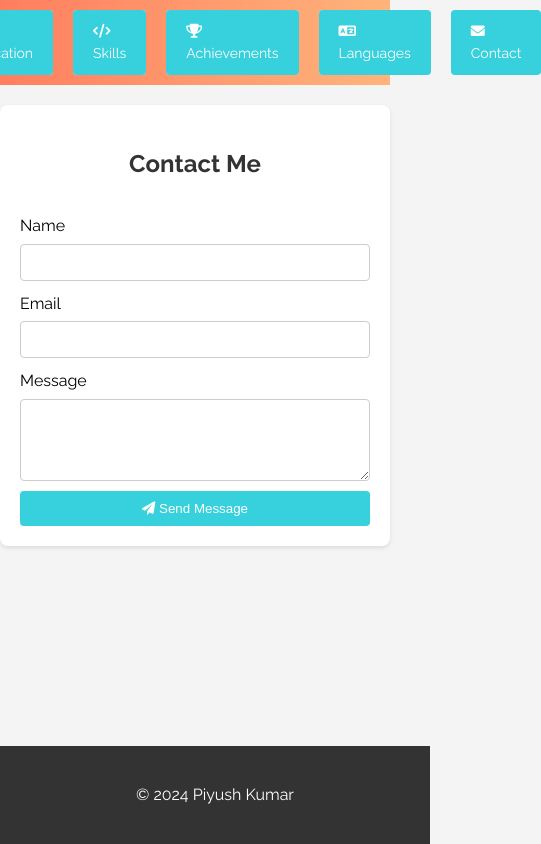
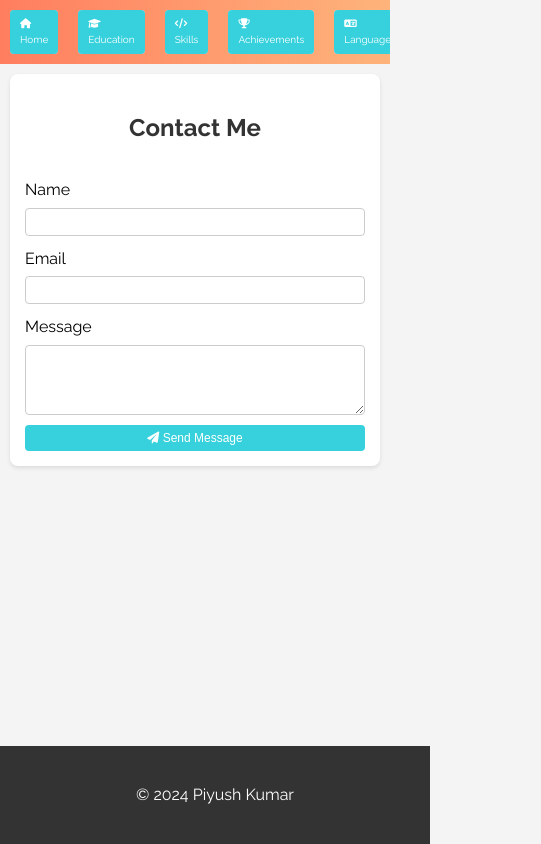
Before and after one commit to Piyush-Kumar11/portfolio, a plain HTML site: page Other Pages/contact.html in a window 390 px wide. Shown: the whole page, 541 px wide, since content can reach past the window. Drawn offline with nearby package versions, Linux system fonts and the light colour scheme.

Commit message:
Update styles.css

```diff
--- a/styles.css
+++ b/styles.css
@@ -20,6 +20,8 @@ nav ul {
     display: flex;
     justify-content: center;
     align-items: center;
+    flex-wrap: nowrap; /* Ensure buttons stay in one line */
+    overflow-x: auto; /* Enable horizontal scrolling if needed */
 }
 
 nav ul li {
@@ -126,3 +128,63 @@ footer {
     width: 100%;
     bottom: 0;
 }
+
+/* Media Queries for Responsiveness */
+@media (max-width: 768px) {
+    nav ul {
+        justify-content: flex-start; /* Align buttons to the start */
+    }
+
+    nav ul li a {
+        padding: 8px 15px; /* Adjust padding for smaller screens */
+        font-size: 12px; /* Adjust font size for smaller screens */
+    }
+
+    .intro-image {
+        width: 100px;
+    }
+
+    main {
+        padding: 15px;
+        margin: 10px;
+    }
+
+    form input, form textarea {
+        font-size: 14px;
+        padding: 8px;
+    }
+
+    form button {
+        font-size: 14px;
+        padding: 8px;
+    }
+}
+
+@media (max-width: 480px) {
+    nav ul {
+        justify-content: flex-start; /* Align buttons to the start */
+    }
+
+    nav ul li a {
+        font-size: 10px; /* Further reduce font size for very small screens */
+        padding: 6px 10px; /* Further reduce padding for very small screens */
+    }
+
+    h1, h2 {
+        font-size: 24px;
+    }
+
+    ul li {
+        font-size: 14px;
+    }
+
+    form input, form textarea {
+        font-size: 12px;
+        padding: 6px;
+    }
+
+    form button {
+        font-size: 12px;
+        padding: 6px;
+    }
+}
```
